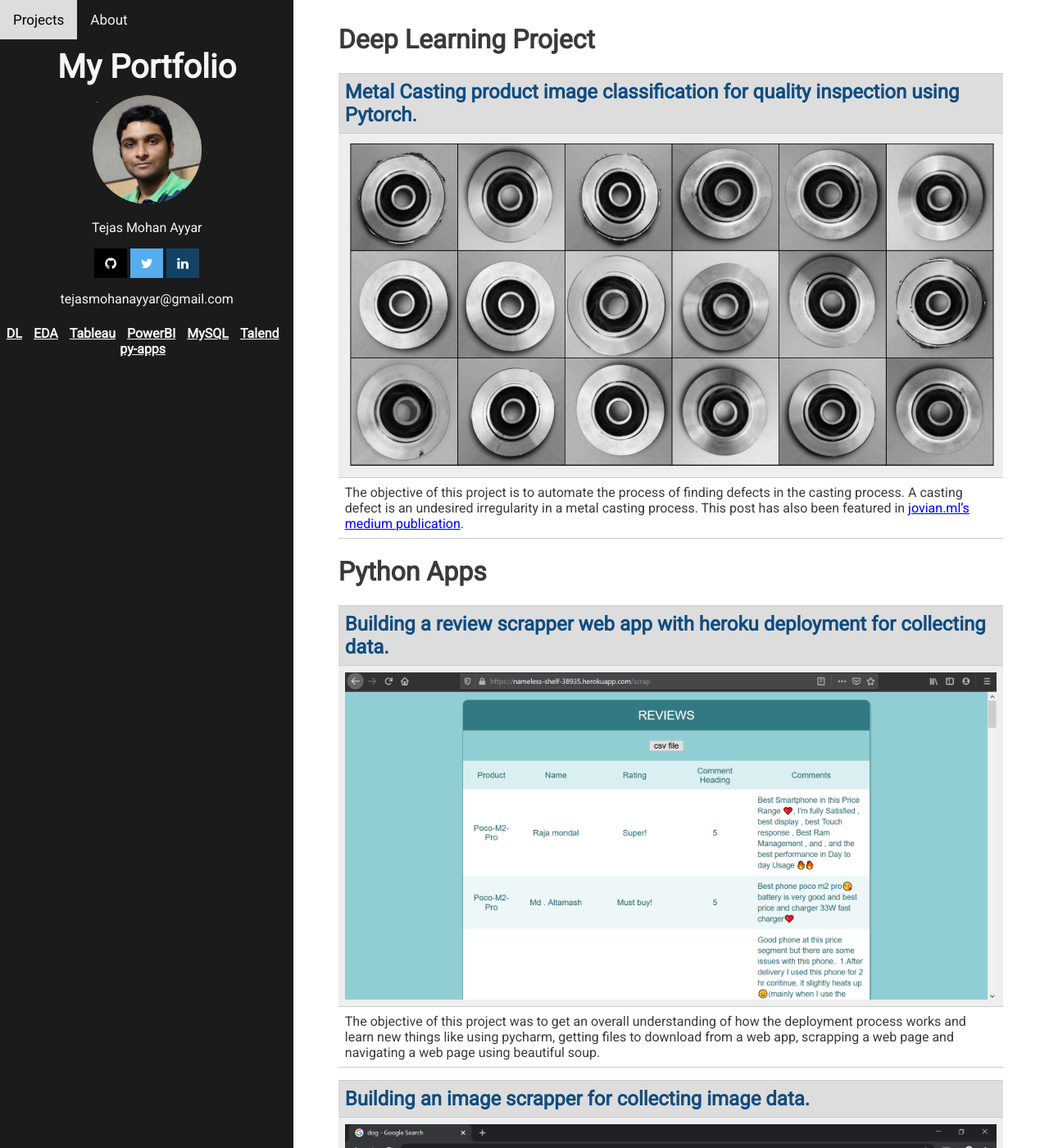
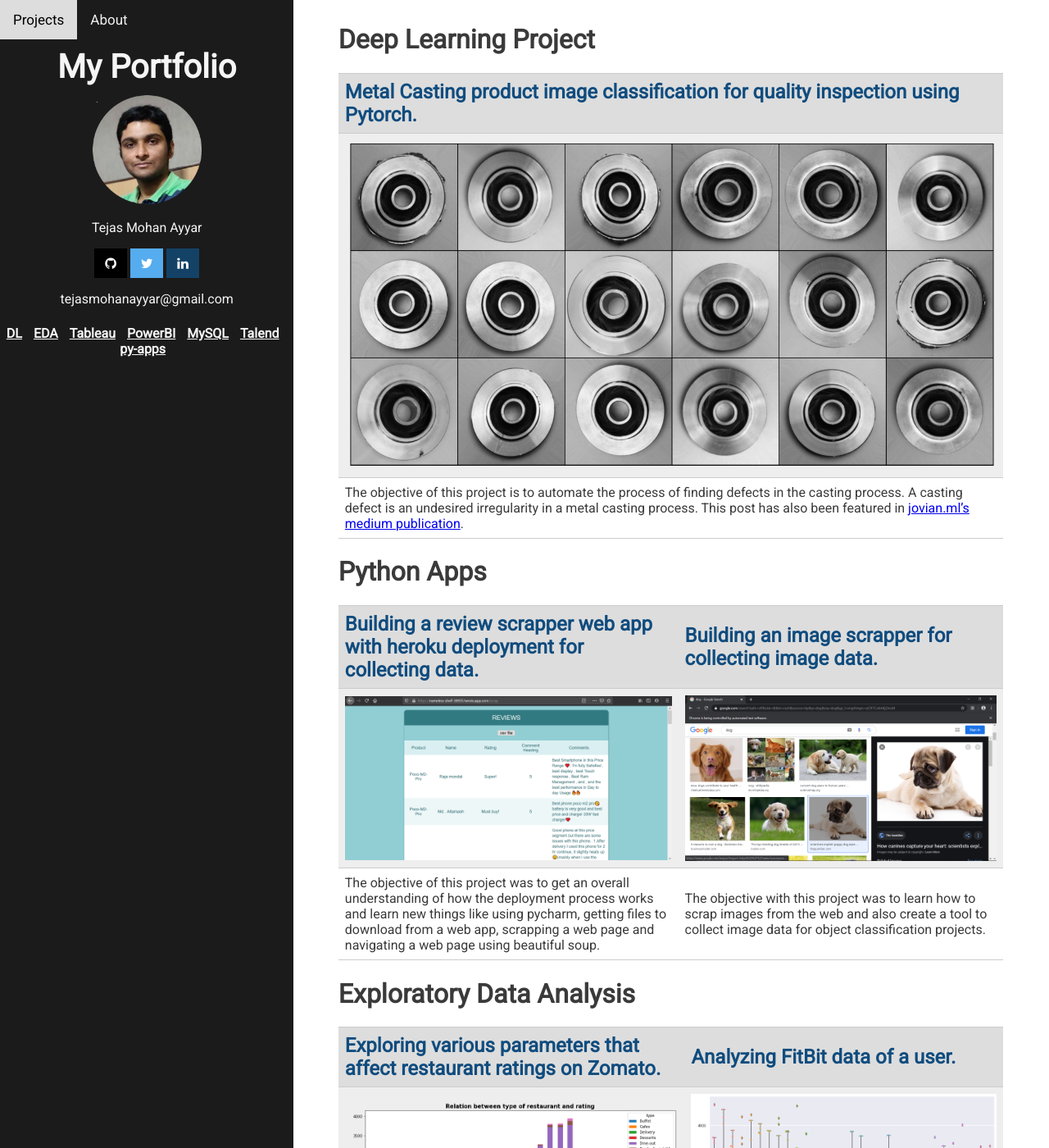
Before and after one commit to tejasmohanayyar/tejasmohanayyar.github.io, a Jekyll site: the page built from index.md, in a window 1280 px wide and 1400 px high. Shown: the whole window at 82% size. Built offline with Jekyll 4.4.1, drawn with Linux system fonts in a browser that asks for light colours.

```diff
--- a/index.md
+++ b/index.md
@@ -13,17 +13,10 @@ title: projects
 
 # Python Apps
 
-|<a target = "_blank" href = "https://tejasmohanayyar.github.io/review-scrapper" id = "postlink" >Building a review scrapper web app with heroku deployment for collecting data.</a>|
-|---|
-|<img  id = "post-image" src = "/images/deployment/review-scrapper-results.png">|
-|The objective of this project was to get an overall understanding of how the deployment process works and learn new things like using pycharm, getting files to download from a web app, scrapping a web page and navigating a web page using beautiful soup.|
-
-
-|<a target = "_blank" href = "https://tejasmohanayyar.github.io/image-scrapper" id = "postlink" >Building an image scrapper for collecting image data.</a>|
-|---|
-|<img  id = "post-image" src = "/images/deployment/review1.png">|
-|The objective with this project was to learn how to scrap images from the web and also create a tool to collect image data for object classification projects.|
-
+|<a target = "_blank" href = "https://tejasmohanayyar.github.io/review-scrapper" id = "postlink" >Building a review scrapper web app with heroku deployment for collecting data.</a>|<a target = "_blank" href = "https://tejasmohanayyar.github.io/image-scrapper" id = "postlink" >Building an image scrapper for collecting image data.</a>|
+|---|---|
+|<img  id = "post-image" src = "/images/deployment/review-scrapper-results.png">|<img  id = "post-image" src = "/images/deployment/review1.png">|
+|The objective of this project was to get an overall understanding of how the deployment process works and learn new things like using pycharm, getting files to download from a web app, scrapping a web page and navigating a web page using beautiful soup.|The objective with this project was to learn how to scrap images from the web and also create a tool to collect image data for object classification projects.|
 
 # Exploratory Data Analysis
 
```
